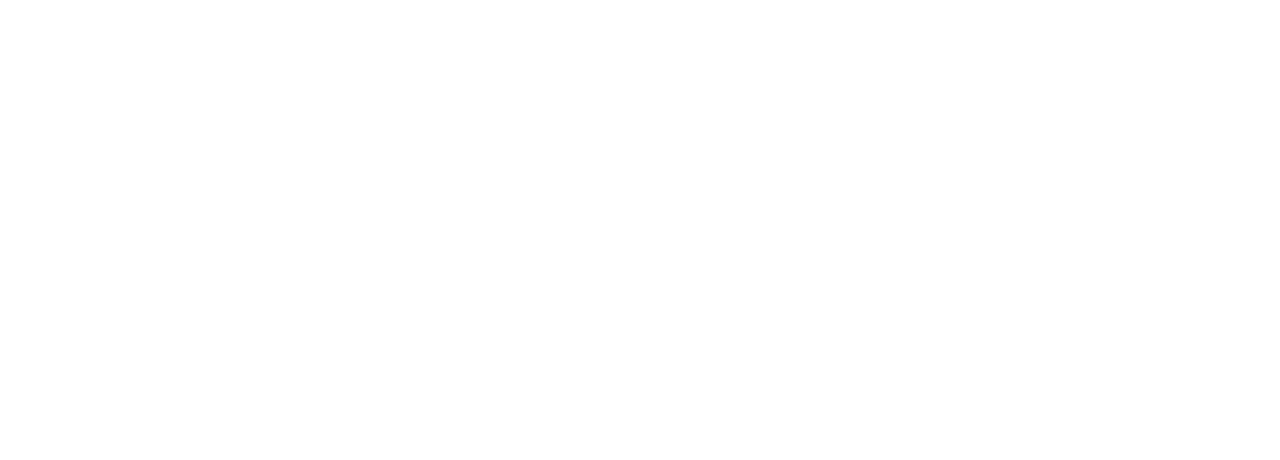
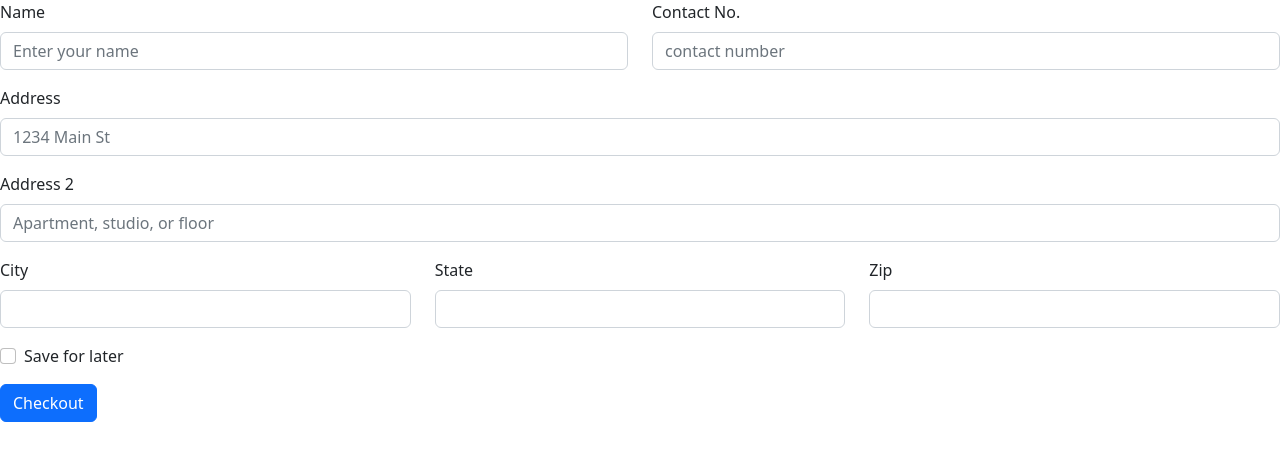
Before and after one commit to rohan-kesarkar/e-com-website, a React (Create React App) app: page /cart/address in a window 1280 px wide. Before the commit this address had no page. Shown: the top 460 px of the page. Built offline with nearby package versions, Linux system fonts and the light colour scheme.

Commit message:
tuesday commit1

```diff
--- a/src/App.js
+++ b/src/App.js
@@ -3,6 +3,9 @@ import { BrowserRouter as Router, Routes, Route } from 'react-router-dom';
 import HomePage from './Components/HomePage'
 import ProductDetails from './Components/ProductDetails';
 import Cart from './Components/Cart'
+import LoginForm from './Components/LoginForm'
+import Payment from './Components/Payment'
+import Addres from './Components/Addres'
 
 
 
@@ -12,9 +15,11 @@ function App() {
     <>
      <Router>
       <Routes>
-        <Route exact path="/" element={<HomePage />} />
+      <Route exact path="/" element={<LoginForm />} />
+        <Route exact path="/product" element={<HomePage />} />
         <Route exact path="/product/:productId" element={<ProductDetails  />} />
         <Route exact path="/cart" element={<Cart />} />
+        <Route exact path="/cart/address" element={<Addres />} />
       </Routes>
      </Router>
 
--- /dev/null
+++ b/src/Components/Addres.js
@@ -0,0 +1,94 @@
+import React, {useState, useEffect} from 'react'
+import Button from 'react-bootstrap/Button';
+import Col from 'react-bootstrap/Col';
+import Form from 'react-bootstrap/Form';
+import Row from 'react-bootstrap/Row';
+
+const Addres = () => {
+
+    const initialValues = {name:"", contact:"", address:"", address2:"", city:"", zip:""}
+    const [formValues, setFormvalues] = useState(initialValues)
+    const [errors, setErrors] = useState({})
+    const [isSubmit, setIsSubmit] = useState(false)
+
+    const handleChange = (e)=>{
+       const {name, value} = e.target
+       setFormvalues({...formValues, [name]:value})
+
+    }
+
+
+    const handleSubmit = (e)=>{
+        e.preventDefault()
+        setErrors(validate(formValues))
+        setIsSubmit(true)
+    }
+    useEffect(()=>{
+        if(Object.keys(errors).length === 0 && isSubmit){
+            console.log(errors)
+    }},[errors])
+
+
+    const validate = (values)=>{
+        const err = {};
+        if(!values.name){
+            err.name = "Name is required"
+        }else if(!values.contact){
+            err.contact = "Contact is required"
+        }
+
+    }
+
+  return (
+    <Form>
+    <Row className="mb-3">
+      <Form.Group as={Col} controlId="formGridEmail">
+        <Form.Label>Name</Form.Label>
+        <Form.Control type="text" name="name" value={formValues.name} placeholder="Enter your name" />
+      </Form.Group>
+
+      <Form.Group as={Col} controlId="formGridPassword">
+        <Form.Label>Contact No.</Form.Label>
+        <Form.Control type="text" name="contact" value={formValues.contact} placeholder="contact number" />
+      </Form.Group>
+    </Row>
+
+    <Form.Group className="mb-3" name="address" value={formValues.address} controlId="formGridAddress1">
+      <Form.Label>Address</Form.Label>
+      <Form.Control placeholder="1234 Main St" />
+    </Form.Group>
+
+    <Form.Group className="mb-3" name="address2" value={formValues.address2} controlId="formGridAddress2">
+      <Form.Label>Address 2</Form.Label>
+      <Form.Control placeholder="Apartment, studio, or floor" />
+    </Form.Group>
+
+    <Row className="mb-3">
+      <Form.Group as={Col} name="city" value={formValues.city} controlId="formGridCity">
+        <Form.Label>City</Form.Label>
+        <Form.Control />
+      </Form.Group>
+
+      <Form.Group as={Col} name="state" value={formValues.state} controlId="formGridState">
+        <Form.Label>State</Form.Label>
+        <Form.Control />
+      </Form.Group>
+
+      <Form.Group as={Col} name="zip" value={formValues.zip} controlId="formGridZip">
+        <Form.Label>Zip</Form.Label>
+        <Form.Control />
+      </Form.Group>
+    </Row>
+
+    <Form.Group className="mb-3" id="formGridCheckbox">
+      <Form.Check type="checkbox" label="Save for later" />
+    </Form.Group>
+
+    <Button variant="primary" type="submit" onClick={handleSubmit}>
+     Checkout
+    </Button>
+  </Form>
+  )
+}
+
+export default Addres
--- a/src/Components/Cart.js
+++ b/src/Components/Cart.js
@@ -6,9 +6,11 @@ import Row from 'react-bootstrap/Row';
 import { useDispatch } from 'react-redux';
 import Button from 'react-bootstrap/Button';
 import { removeFromCart } from '../actions/action';
+import {useNavigate } from 'react-router-dom'
 
 const Cart = () => {
   const dispatch = useDispatch()
+  const navigate = useNavigate()
     const {list} = useSelector((state)=>state.shop)
 
     // console.log("this is data",list)
@@ -34,7 +36,7 @@ const Cart = () => {
               <Card.Text>
                 Price: ${elem.data.price}
               </Card.Text>
-              <Button variant="secondary" style={{float:"right"}} onClick={()=>dispatch(removeFromCart(elem.id))} >Remove From Cart</Button>{' '}
+              <Button variant="secondary" style={{float:"right"}} onClick={()=>dispatch(removeFromCart(elem.data.id))} >Remove From Cart</Button>{' '}
             </Card.Body>
           </Card>
         </Col>
@@ -46,7 +48,7 @@ const Cart = () => {
         <h2>Total Price : ${sum}</h2>
 
 
-        <Button variant="success" style={{float:"right"}} >Proceed To Buy</Button>{' '}
+        <Button variant="success" style={{float:"right"}} onClick={()=>navigate('/cart/address')} >Checkout</Button>{' '}
 
         </footer>
     </>
--- /dev/null
+++ b/src/Components/LoginForm.js
@@ -0,0 +1,81 @@
+import React, { useEffect, useState } from 'react'
+import Button from 'react-bootstrap/Button';
+import Form from 'react-bootstrap/Form';
+import {useNavigate} from 'react-router-dom'
+
+
+
+const LoginForm = () => {
+
+ const navigate = useNavigate()
+
+    const initialValues = {email:"", password:""}
+    const [formValues, setFormValues] = useState(initialValues)
+    const [errors, setErrors] = useState({})
+    const [isSubmit, setIsSubmit] = useState(false)
+
+const handleChange = (e)=>{
+    const {name, value} = e.target
+    setFormValues({ ...formValues, [name]:value })
+
+}
+
+const handleSubmit =(e)=>{
+        e.preventDefault()
+        setErrors(validate(formValues))
+        setIsSubmit(true)
+}
+
+useEffect(()=>{
+if(Object.keys(errors).length === 0 && isSubmit){
+    console.log(errors)
+}},[errors])
+
+const validate = (values)=>{
+    const err = {};
+    const regex = /^[a-zA-Z0-9.!#$%&’*+/=?^_`{|}~-]+@[a-zA-Z0-9-]+(?:\.[a-zA-Z0-9-]+)*$/
+    if(!values.email){
+        err.email = "Email is required"
+    }else if(!regex.test(values.email)){
+        err.email = "This is not valid"
+    }else if(!values.password){
+        err.password = "Password is required"
+    }else if(values.password.length < 4){
+        err.password = "Password should be more than 4 character"
+    }else if(values.password.length > 10){
+        err.password = "Password should be less than 10 character"
+     }else{
+         navigate('/product')
+    }
+    return err
+
+}
+
+
+  return (
+    <Form onSubmit={handleSubmit}>
+    <Form.Group className="mb-3" controlId="formBasicEmail">
+      <Form.Label>Email address</Form.Label>
+      <Form.Control type="email" name="email" placeholder="Enter email" value={formValues.email} onChange={handleChange} />
+      <p style={{color:"red"}}>{errors.email}</p>
+      <Form.Text className="text-muted">
+        We'll never share your email with anyone else.
+      </Form.Text>
+    </Form.Group>
+
+    <Form.Group className="mb-3" controlId="formBasicPassword">
+      <Form.Label>Password</Form.Label>
+      <Form.Control type="password"  name="password" placeholder="Password" value={formValues.password}  onChange={handleChange}/>
+    </Form.Group>
+    <p style={{color:"red"}}>{errors.password}</p>
+    <Form.Group className="mb-3" controlId="formBasicCheckbox">
+      <Form.Check type="checkbox" label="Check me out" />
+    </Form.Group>
+    <Button variant="primary" type="submit">
+      Submit
+    </Button>
+  </Form>
+  )
+}
+
+export default LoginForm
--- /dev/null
+++ b/src/Components/Payment.js
@@ -0,0 +1,17 @@
+import React from 'react'
+import { BsCheckCircleFill } from "react-icons/bs";
+
+const Payment = () => {
+  return (
+
+    <div className='App'  style={{paddingTop:'250px'}}>
+        <h1><header>Thanks for shopping with us 😊😊😊</header></h1>
+
+      <h1 style = {{fontSize : "70px"}}>Payment Done</h1>
+<h1 ><BsCheckCircleFill  style={{color:"green", height:"400px", width:"400px"}}/></h1>
+
+    </div>
+  )
+}
+
+export default Payment
--- a/src/reducers/reducer.js
+++ b/src/reducers/reducer.js
@@ -22,12 +22,14 @@ const reducer = (state=initialState, action)=>{
             case "REMOVE_FROM_CART":
             // console.log("payload", action.payload)
             const newList = state.list.filter((elem)=>elem.data.id !== action.id)
+            console.log("action", action.id)
 
             // console.log("action",id,data)
             return{
                 ...state,
                 list: newList
             }
+
             default: return state
     }
 }
```
Also changed, not shown: src/actions/action.js (line endings or trailing spaces), 2 other files (tests, documents, lock files or other folders).
